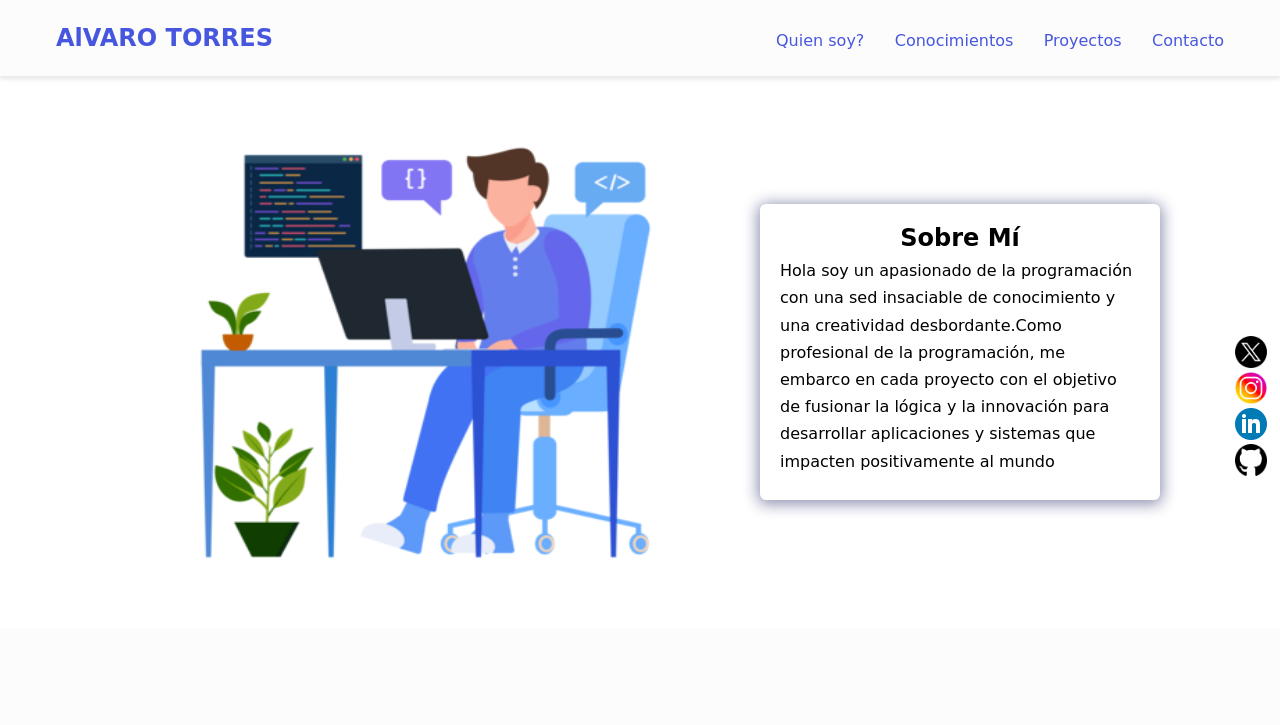
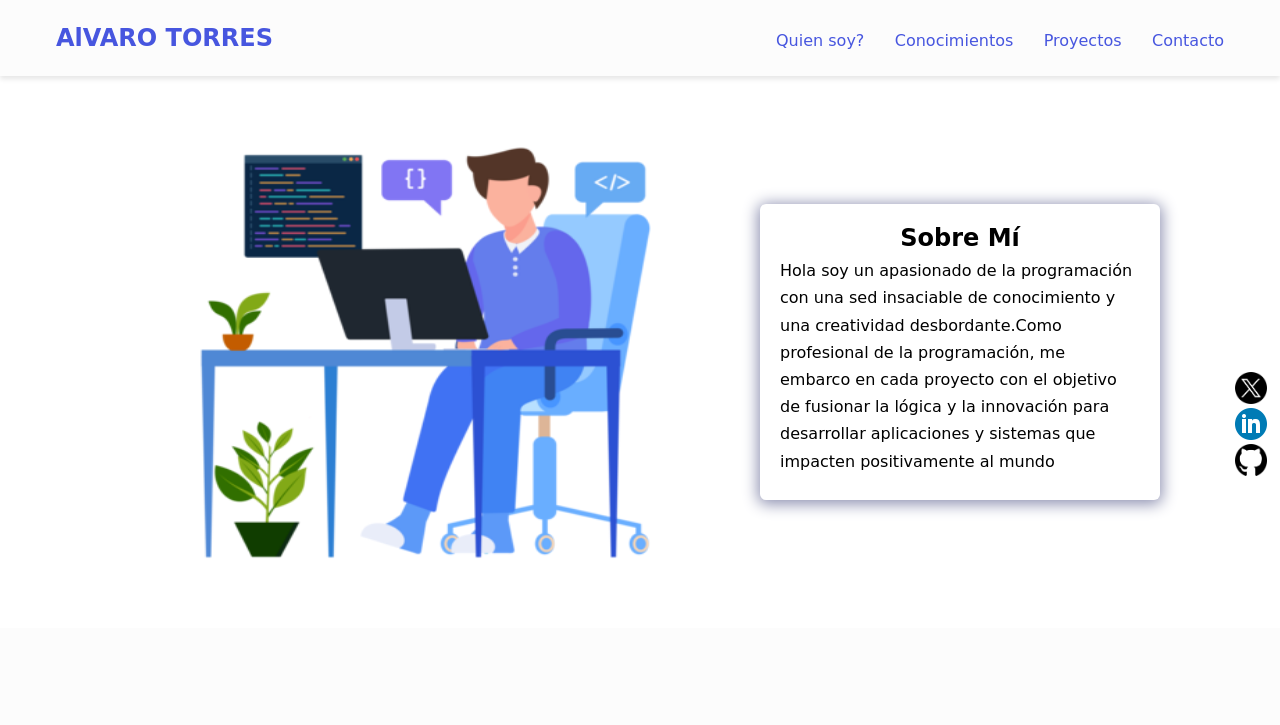
Before and after one commit to neid1/Portafolio_Alvaro, a plain HTML site: page index.html in a window 1280 px wide. Shown: the top 725 px of the page. Drawn offline with Linux system fonts and the light colour scheme; a web font is replaced by a local one.

Commit message:
3 update

```diff
--- a/index.html
+++ b/index.html
@@ -244,28 +244,22 @@
 
       </section>
       <div class="sociales">
-        <a href="#" target="_blank"
+        <a href="https://twitter.com/Alvar0Neid" target="_blank"
           ><img
             src="img/x logo.png"
             alt="Twitter"
             loading="lazy"
             class="socicon"
         /></a>
-        <a href="#" target="_blank"
-          ><img
-            src="img/instagram-logo.png"
-            alt="Instagram"
-            loading="lazy"
-            class="socicon"
-        /></a>
-        <a href="#" target="_blank"
+
+        <a href="https://www.linkedin.com/public-profile/settings?trk=d_flagship3_profile_self_view_public_profile" target="_blank"
           ><img
             src="img/linkedin-logo.png"
             alt="Linkedin"
             loading="lazy"
             class="socicon"
         /></a>
-        <a href="#" target="_blank"
+        <a href="https://github.com/neid1?tab=repositories" target="_blank"
           ><img
             src="img/logo2GH.png"
             alt="Github"
```
